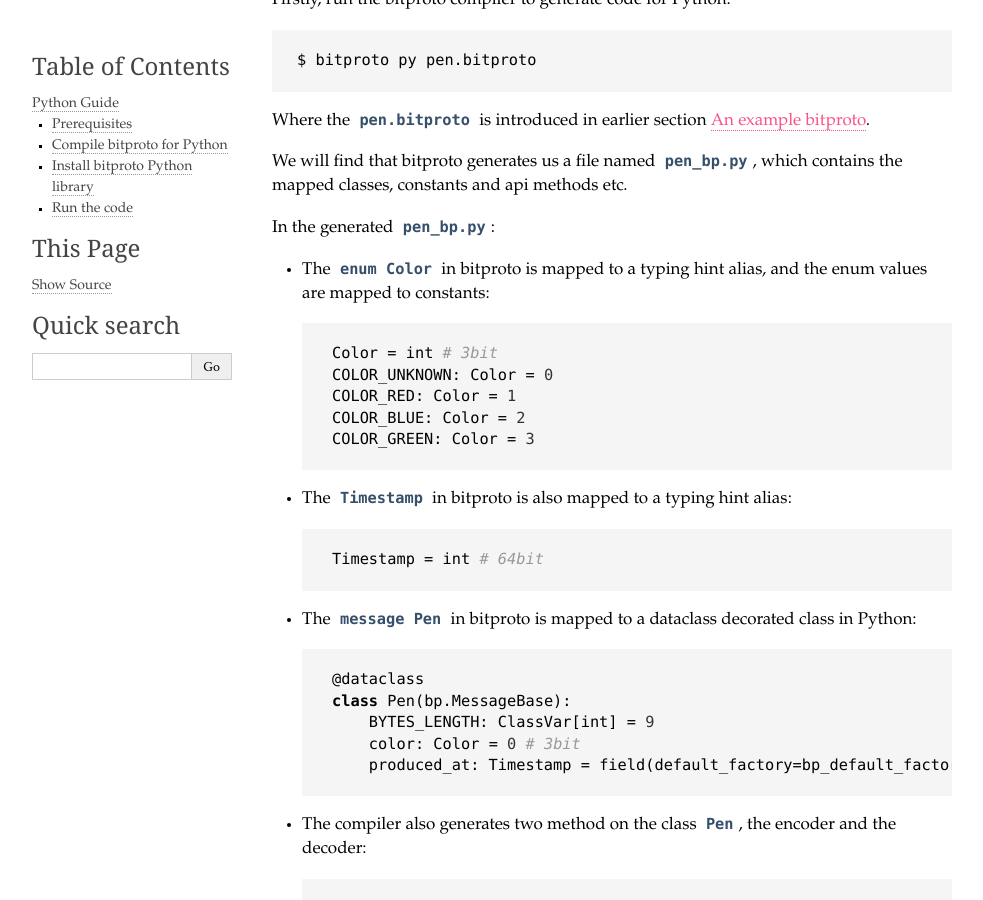
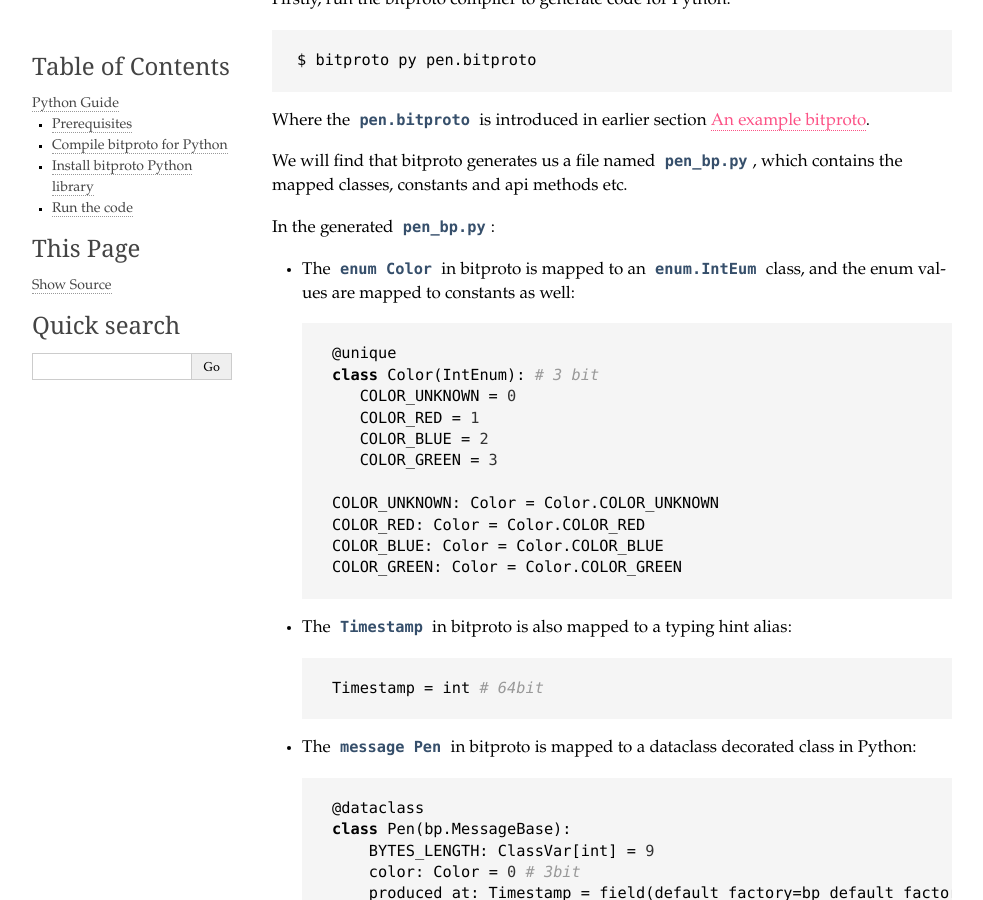
Before and after one commit to hit9/bitproto, a Sphinx documentation site: the page built from docs/python-guide.rst, in a window 1280 px wide and 900 px high, scrolled down 356 px. Shown: the whole window, without its empty margins (138-1121 px from the left). Built offline with Sphinx 7.4.7, drawn with Linux system fonts in a browser that asks for light colours.

Commit message:
[Python IntEnum handling] update docs

```diff
--- a/docs/python-guide.rst
+++ b/docs/python-guide.rst
@@ -30,16 +30,22 @@ the mapped classes, constants and api methods etc.
 
 In the generated ``pen_bp.py``:
 
-* The ``enum Color`` in bitproto is mapped to a typing hint alias, and the enum values are mapped
-  to constants:
+* The ``enum Color`` in bitproto is mapped to an ``enum.IntEum`` class, and the enum values are mapped
+  to constants as well:
 
   .. sourcecode:: python
 
-     Color = int # 3bit
-     COLOR_UNKNOWN: Color = 0
-     COLOR_RED: Color = 1
-     COLOR_BLUE: Color = 2
-     COLOR_GREEN: Color = 3
+     @unique
+     class Color(IntEnum): # 3 bit
+        COLOR_UNKNOWN = 0
+        COLOR_RED = 1
+        COLOR_BLUE = 2
+        COLOR_GREEN = 3
+
+     COLOR_UNKNOWN: Color = Color.COLOR_UNKNOWN
+     COLOR_RED: Color = Color.COLOR_RED
+     COLOR_BLUE: Color = Color.COLOR_BLUE
+     COLOR_GREEN: Color = Color.COLOR_GREEN
 
 * The ``Timestamp`` in bitproto is also mapped to a typing hint alias:
 
```
